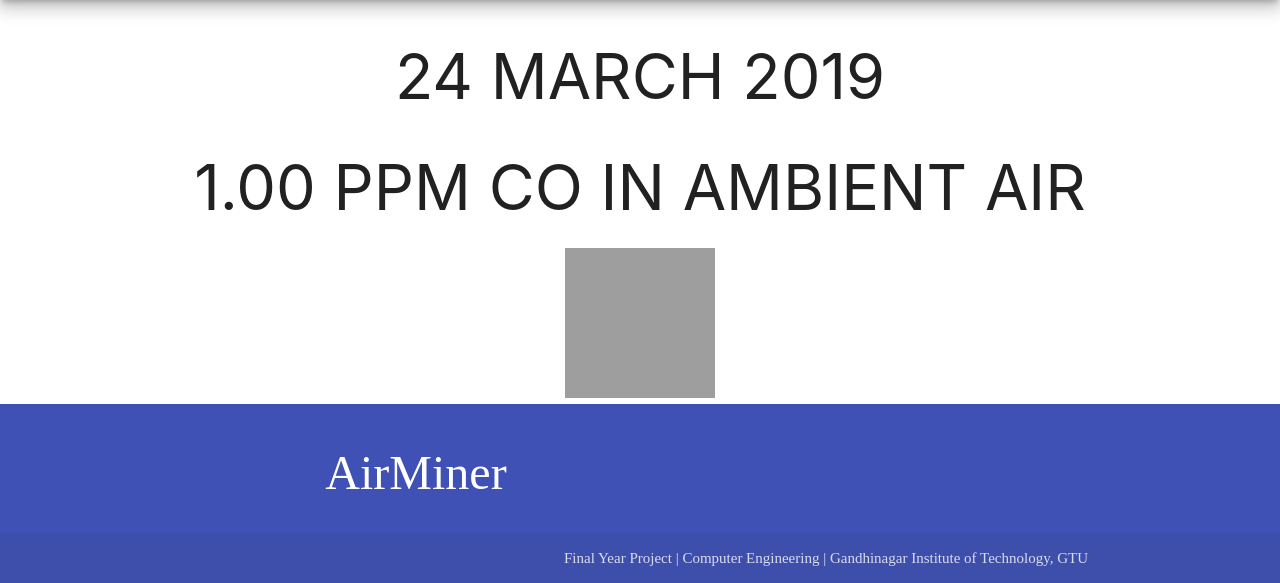
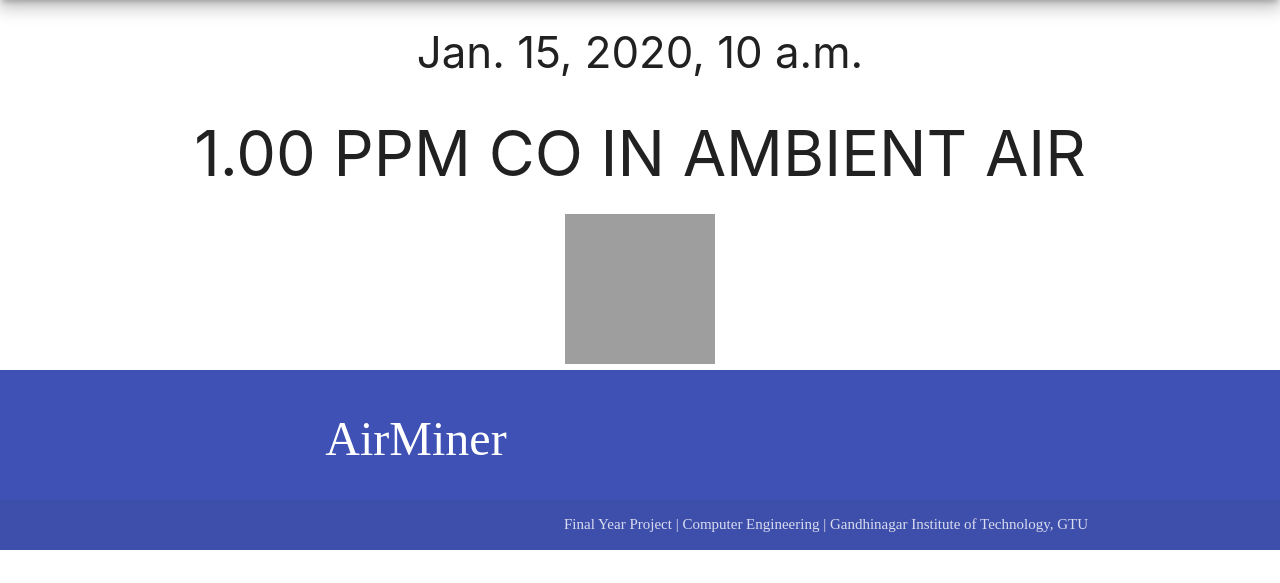
Before and after one commit to insomniac-tk/AirMiner, a Django app: template dashboard/templates/dashboard/index.html in a window 1280 px wide. Shown: the part 64-647 px from the top of the page. Run offline with Django 3.2, Linux system fonts and the light colour scheme; tables that the repository leaves empty hold one stand-in row (values such as "Sample post"); the template is opened without the code that fills it: values that come from a table or form of the project are taken from there, most other values are stand-ins (such as "Sample title", 1, 10 or a date in 2020); some web fonts are replaced; grey boxes are pictures that could not be loaded.

Commit message:
More updates!

```diff
--- a/dashboard/templates/dashboard/index.html
+++ b/dashboard/templates/dashboard/index.html
@@ -1,7 +1,7 @@
 {% extends 'dashboard/layout.html'%}
 
 {% block content %}
-            <h1>24 MARCH 2019</h1>
+            <h3>{{time}}</h3>
             <h1>{{reading.ppm_value}} PPM CO IN AMBIENT AIR </h1>
             <img class="repsonsive-image" src='https://www.glowscript.org/docs/VPythonDocs/images/graph.png' height="150px" width="150px">
 {% endblock%}
--- a/dashboard/views.py
+++ b/dashboard/views.py
@@ -1,10 +1,11 @@
 from django.shortcuts import render
 from .models import Reading
-
+from django.utils import timezone
 # Create your views here.
 
 
 def index(request):
 	reading = Reading.objects.latest('reading_time')
-	context = {'reading' : reading}
+	curr_time = timezone.now
+	context = {'reading' : reading,'time':curr_time}
 	return render(request,'dashboard/index.html',context)
```
Also changed, not shown: 1 other file.
